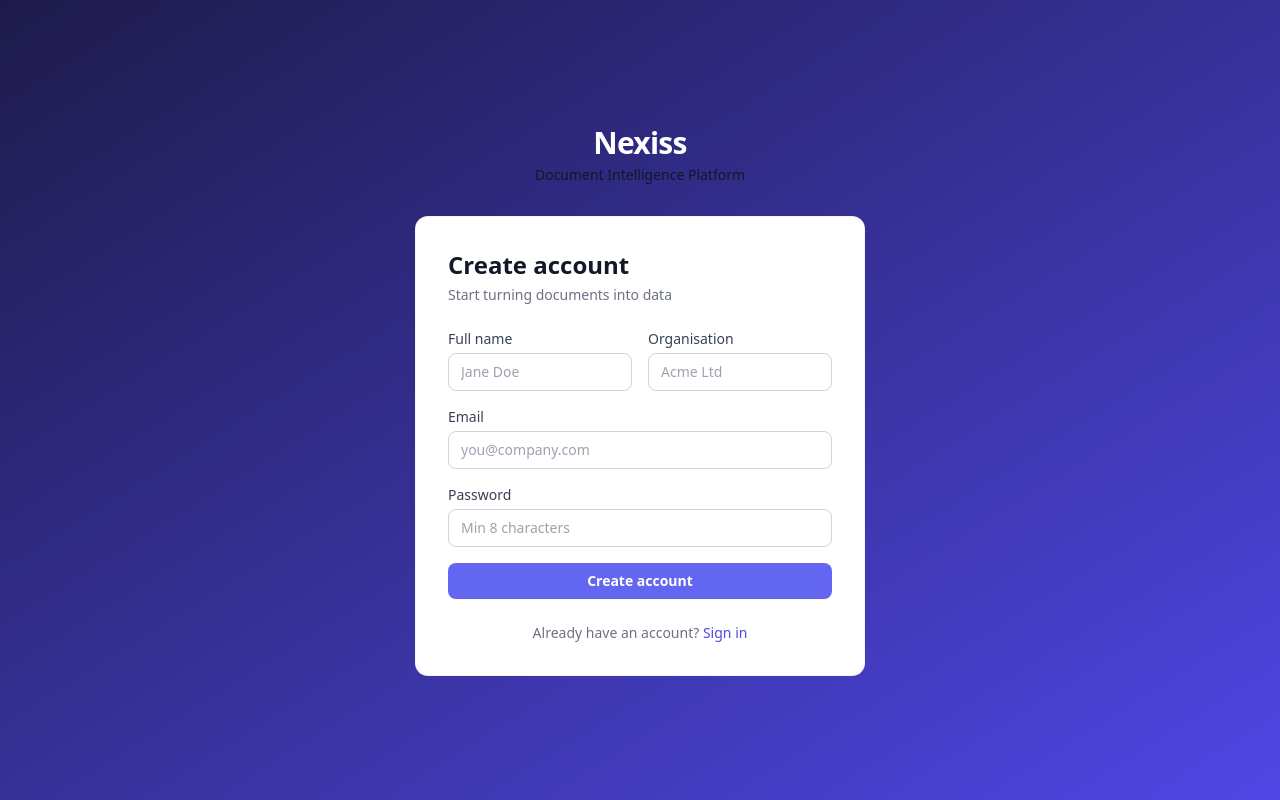
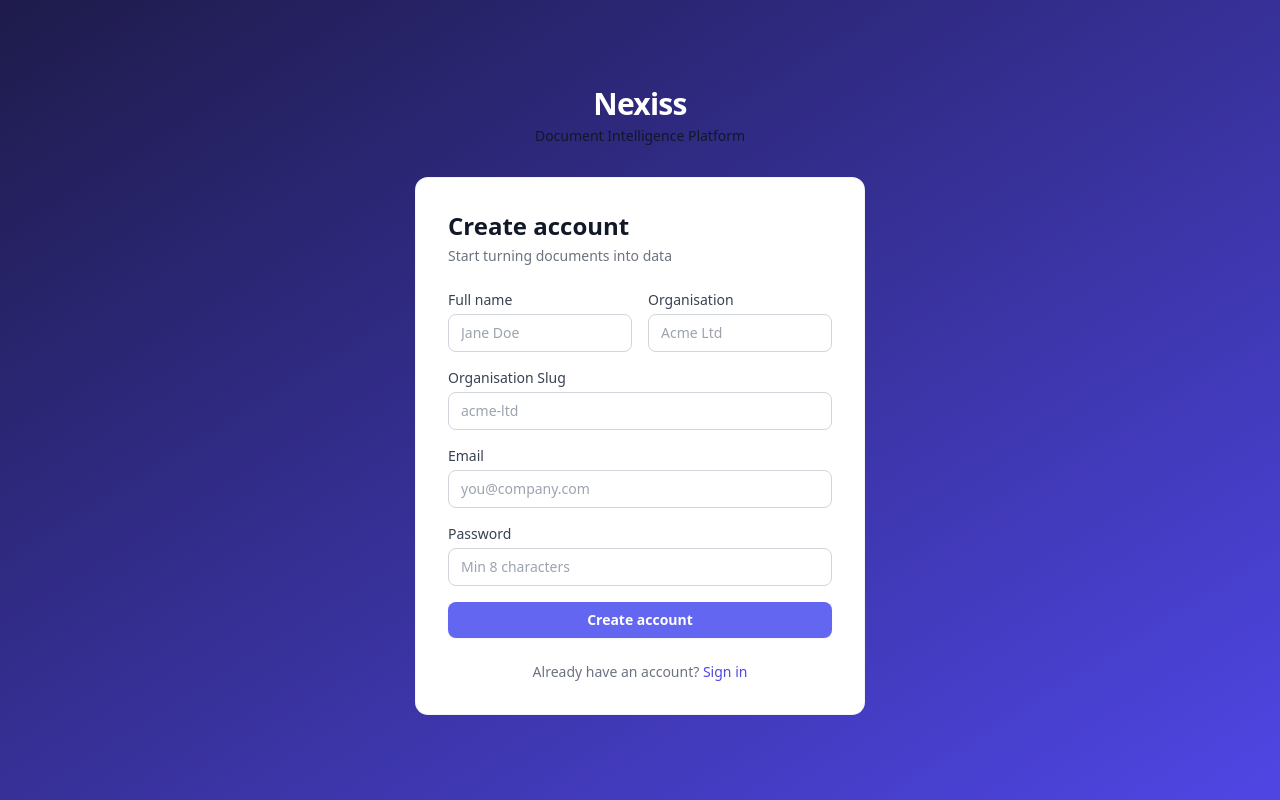
Before and after one commit to machariabrian707-art/nexiss, a React (Vite) app in the folder frontend/: page /register in a window 1280 px wide. Built offline with nearby package versions, Linux system fonts and the light colour scheme.

Commit message:
fix: add org_slug to registration form and API

```diff
--- a/frontend/src/api/auth.ts
+++ b/frontend/src/api/auth.ts
@@ -1,7 +1,7 @@
 import api from '@/lib/api'
 
 export interface LoginPayload { email: string; password: string }
-export interface RegisterPayload { email: string; password: string; full_name: string; org_name: string }
+export interface RegisterPayload { email: string; password: string; full_name: string; org_name: string; org_slug: string }
 
 export const authApi = {
   login: (data: LoginPayload) =>
--- a/frontend/src/pages/auth/RegisterPage.tsx
+++ b/frontend/src/pages/auth/RegisterPage.tsx
@@ -5,7 +5,7 @@ import toast from 'react-hot-toast'
 
 export default function RegisterPage() {
   const navigate = useNavigate()
-  const [form, setForm] = useState({ full_name: '', email: '', password: '', org_name: '' })
+  const [form, setForm] = useState({ full_name: '', email: '', password: '', org_name: '', org_slug: '' })
   const [loading, setLoading] = useState(false)
 
   const handle = async (e: React.FormEvent) => {
@@ -16,7 +16,7 @@ export default function RegisterPage() {
       toast.success('Account created! Please sign in.')
       navigate('/login')
     } catch {
-      toast.error('Registration failed. Email may already be in use.')
+      toast.error('Registration failed. Check your inputs.')
     } finally {
       setLoading(false)
     }
@@ -41,6 +41,10 @@ export default function RegisterPage() {
           </div>
         </div>
         <div>
+          <label className="block text-sm font-medium text-gray-700 mb-1">Organisation Slug</label>
+          <input required className="input" placeholder="acme-ltd" value={form.org_slug} onChange={f('org_slug')} />
+        </div>
+        <div>
           <label className="block text-sm font-medium text-gray-700 mb-1">Email</label>
           <input type="email" required className="input" placeholder="you@company.com" value={form.email} onChange={f('email')} />
         </div>
```
Also changed, not shown: 1 other file (tests, documents, lock files or other folders).
